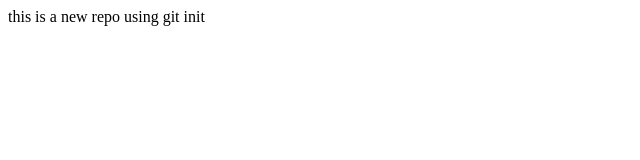
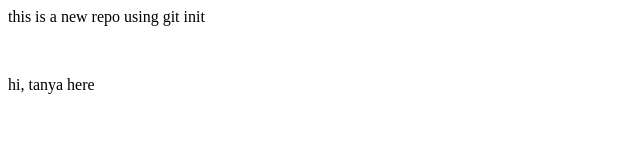
Before and after one commit to tanyadevops/third_repo, a plain HTML site: page index.html in a window 1280 px wide. Shown: the whole page, without its empty margins (0-640 px from the left). Drawn offline with Linux system fonts and the light colour scheme.

Commit message:
updated the file

```diff
--- a/index.html
+++ b/index.html
@@ -1 +1,3 @@
 <p> this is a new repo using git init </p>
+<br>
+<p>hi, tanya here</p>
```
